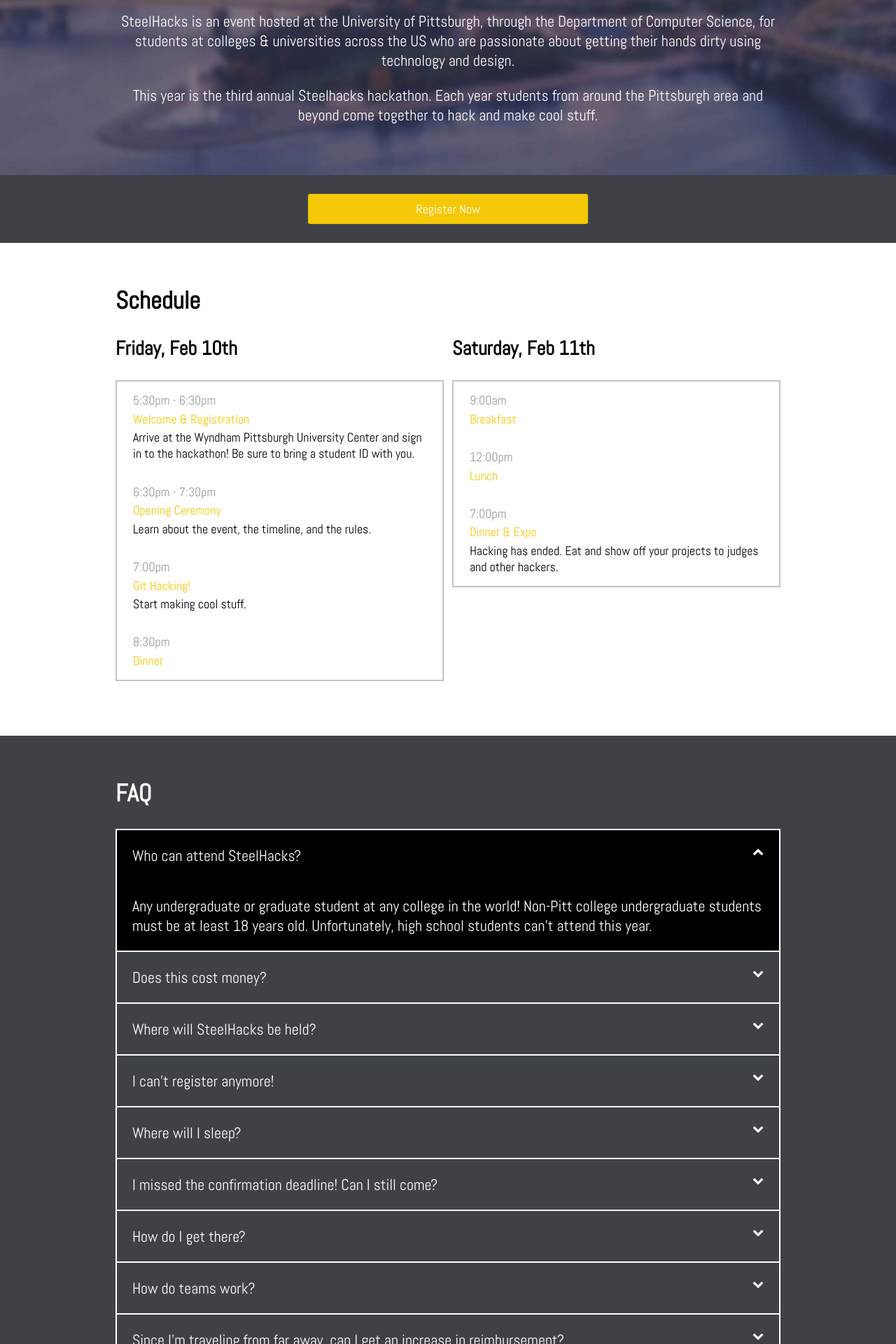
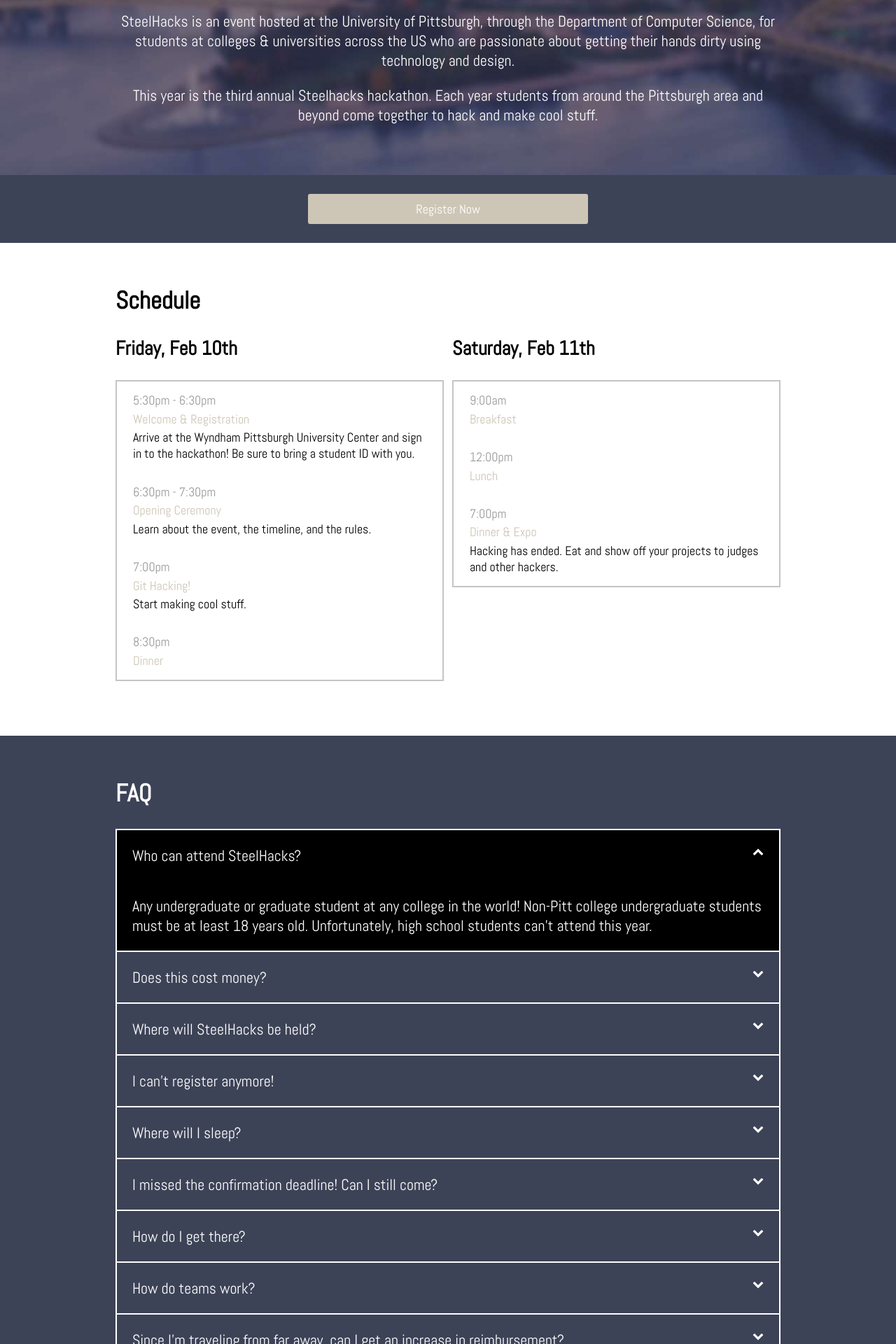
Before and after one commit to SteelHeads/steelhacks.com, a Jekyll site: the page built from index.html, in a window 1280 px wide. Shown: the part 538-2458 px from the top of the page at 70% size. Built offline with Jekyll 4.4.1, drawn with Linux system fonts in a browser that asks for light colours.

Commit message:
updated sponsors

```diff
--- a/css/main.scss
+++ b/css/main.scss
@@ -17,10 +17,10 @@
 
 $grey-color:       #C5C5C5;
 $grey-color-light: #F7F7F7;
-$grey-color-dark:  #686868;
+$grey-color-dark: rgba(61, 67, 87, 1.0);
 
-$yellow-color:      #F4C807;
-$yellow-color-dark: #3E4247;
+$yellow-color:      rgba(205, 198, 182, 1.0);
+$yellow-color-dark: rgba(61, 67, 87, 1.0);
 
 // Responsive design stuff
 $small: 600px;
--- a/index.html
+++ b/index.html
@@ -111,15 +111,16 @@
              src='/img/sponsors/pittcs.svg' />
       </div>
     </div>
-  </div>
+
+
     <h2>Sponsors</h2>
+
     <div id='sponsors'>
       <div class='sponsor-group'>
         <div class='second'>
           <img class='sponsor'
                alt='BNY Mellon'
                src='/img/sponsors/bny-mellon.svg' />
-      </div>
         </div>
       </div>
       <div class='sponsor-group'>
@@ -131,6 +132,7 @@
       </div>
     </div>
   </div>
+</div>
 <div id='map' class='slice'>
   <iframe src="https://www.google.com/maps/embed?pb=!1m18!1m12!1m3!1d3036.317222557391!2d-79.95679148464221!3d40.446115361775846!2m3!1f0!2f0!3f0!3m2!1i1024!2i768!4f13.1!3m3!1m2!1s0x8834f22906500183%3A0xd85d97561688ed7f!2sWyndham+Pittsburgh+University+Center!5e0!3m2!1sen!2sus!4v1480300015847" width="600" height="450" frameborder="0" style="border:0" allowfullscreen></iframe>
 <script type="text/javascript" charset="utf-8" src="{{ "/js/homepage.js" | prepend: site.baseurl }}"></script>
```
Also changed, not shown: 1 other file. Lines whose indentation alone changed are shown as unchanged.
